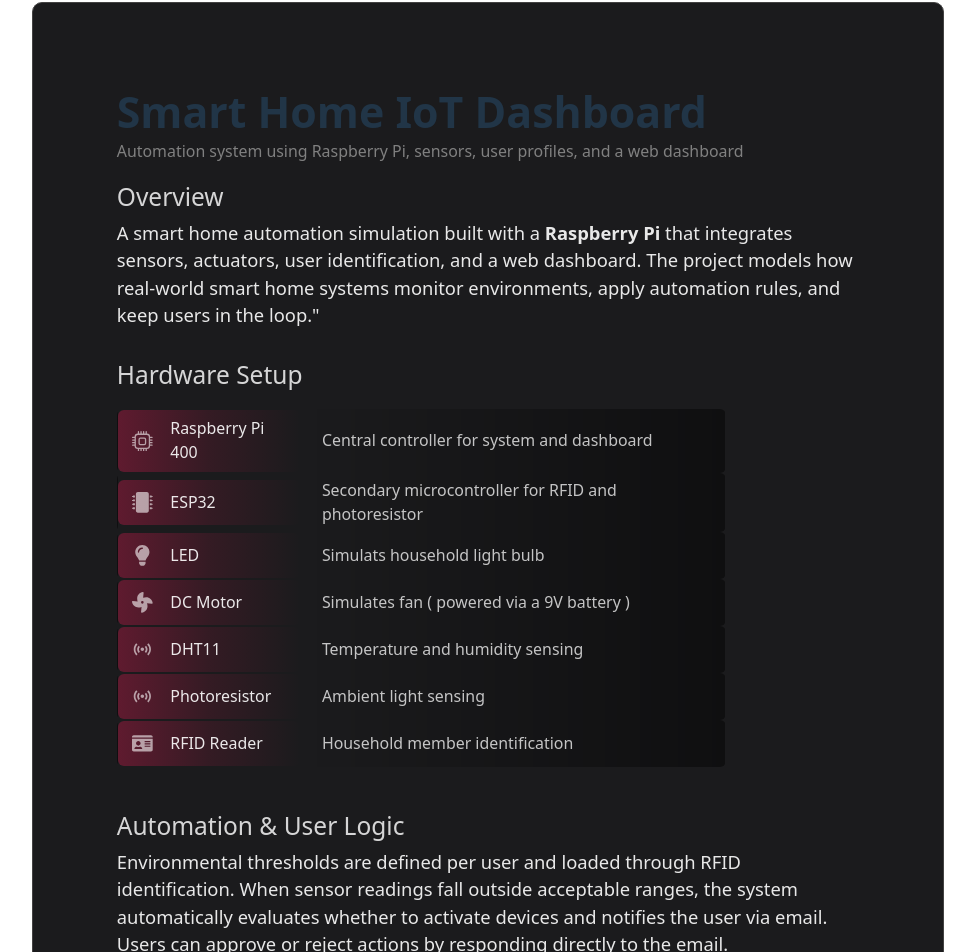
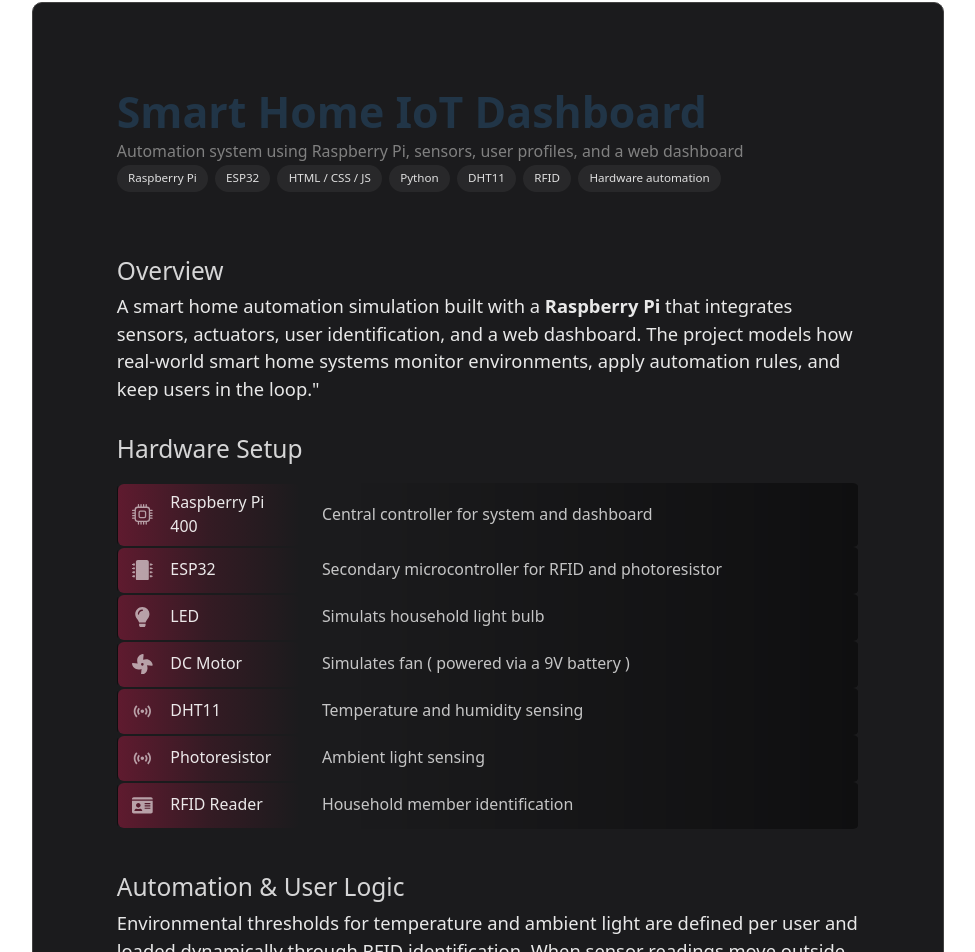
Before and after one commit to hedi3489/my-portfolio, a React (Vite) app: page /projects/IoT-Smart-Home in a window 1280 px wide. Shown: the part 59-1011 px from the top of the page, without its empty margins (152-1127 px from the left). Built offline with nearby package versions, Linux system fonts and the light colour scheme.

Commit message:
IoT page update

```diff
--- a/src/components/IoTPage.jsx
+++ b/src/components/IoTPage.jsx
@@ -1,10 +1,5 @@
 import rpiImage from '../assets/rpi-top.png'
-import {
-  FaMicrochip,
-  FaLightbulb,
-  FaFan,
-  FaIdCard,
-} from 'react-icons/fa'
+import { FaMicrochip, FaLightbulb, FaFan, FaIdCard } from 'react-icons/fa'
 import { MdSensors } from 'react-icons/md'
 import { BsCpu } from 'react-icons/bs'
 
@@ -63,29 +58,16 @@ function IoTProjectPage() {
 
           <h1>Smart Home IoT Dashboard</h1>
           <h3>Automation system using Raspberry Pi, sensors, user profiles, and a web dashboard</h3>
-
-          {/* <TechStack
-            title="Tech stack chips"
-            items={[
-              'Raspberry Pi',
-              'Python',
-              'HTML / CSS / JavaScript',
-              'DHT11 / RFID',
-              'Hardware automation',
-            ]}
-          /> */}
-
-
-          {/* <h3 className="tech-stack-label">Tech stack</h3> */}
-          {/* <div className="tech-stack-inline flex">
+          <div className="tech-stack-inline flex">
             <span>Raspberry Pi</span>
             <span>ESP32</span>
+            <span>HTML / CSS / JS</span>
             <span>Python</span>
-            <span>HTML / CSS / JavaScript</span>
             <span>DHT11</span>
             <span>RFID</span>
             <span>Hardware automation</span>
-          </div> */}
+          </div>
+          <br />
 
           <PageSection title="Overview">
             <p>A smart home automation simulation built with a <b>Raspberry Pi</b> that integrates sensors, actuators, user identification, and a web dashboard. The project models how real-world smart home systems monitor environments, apply automation rules, and keep users in the loop."</p>
@@ -97,7 +79,9 @@ function IoTProjectPage() {
           </PageSection>
 
           <PageSection title="Automation & User Logic">
-            <p>Environmental thresholds are defined per user and loaded through RFID identification. When sensor readings fall outside acceptable ranges, the system automatically evaluates whether to activate devices and notifies the user via email. Users can approve or reject actions by responding directly to the email.</p>
+            <p>Environmental thresholds for temperature and ambient light are defined per user and loaded dynamically through RFID identification. When sensor readings move outside a user’s thresholds, the system evaluates the appropriate response and notifies the user via email.</p>
+            <p>If the temperature exceeds the defined limit, the system sends an email prompting the user to approve or reject activating the fan. The system waits for a “Yes” or “No” response and updates the fan state accordingly.</p>
+            <p>For ambient light, the system applies immediate automation: when brightness falls below the threshold, the light is turned on automatically and the user is only notified. Once ambient brightness returns to acceptable levels, the light is switched off automatically. </p>
           </PageSection>
           <PageSection title="Dashboard Interface">
             <p>A web-based dashboard displays live sensor readings and the current state of devices. It allows users to manually control the system and monitor environmental conditions in real time. (Insert dashboard screenshots or short GIF)</p>
@@ -128,7 +112,7 @@ function TechStack({ title, items }) {
 
 function PageSection({ title, children, image }) {
   return (
-    <div className="page-section">
+    <div className="flex flex-col">
       <h2>{title}</h2>
       {children}
 
--- a/src/styles/Cards.css
+++ b/src/styles/Cards.css
@@ -116,7 +116,6 @@
   flex: 3.05;
 }
 
-
 /* ---------------------------
    PROJECT PAGE CONTAINERS
 ---------------------------- */
@@ -126,20 +125,15 @@
   flex-direction: column;
   gap: 1rem;
 }
+
 .project-page-container .prose > div {
-  display: flex;
-  flex-direction: column;
   gap: 0.4rem;
 }
+
 .project-page-container .card {
   padding: 4rem 6rem;
 }
 
-.page-section {
-  display: flex;
-  flex-direction: column;
-  gap: 0.5rem;
-}
 .section-image {
   max-width: 50%;
   height: auto;
--- a/src/styles/Typography.css
+++ b/src/styles/Typography.css
@@ -114,19 +114,17 @@ h1, h2, h3, h4, h5, p, ul { margin: 0; }
 }
 
 .project-page-container .prose .tech-stack-inline {
-  display: flex;
   flex-direction: row;
   flex-wrap: wrap;
-  gap: 0.6rem 0.8rem;
+  gap: 0.5rem;
 
   font-size: 0.95em;
   color: rgba(255, 255, 255, 0.85);
 }
 
 .tech-stack-inline span {
-  padding: 0.25rem 0.6rem;
+  padding: 0.35rem 0.8rem;
   border-radius: 999px;
-
   background: rgba(255, 255, 255, 0.06);
   white-space: nowrap;
 }
@@ -138,7 +136,7 @@ h1, h2, h3, h4, h5, p, ul { margin: 0; }
    SOFT LIST TYPOGRAPHY
 ---------------------------- */
 .soft-list {
-  width: 82%;
+  width: 100%;
 }
 
 .soft-list-row {
```
